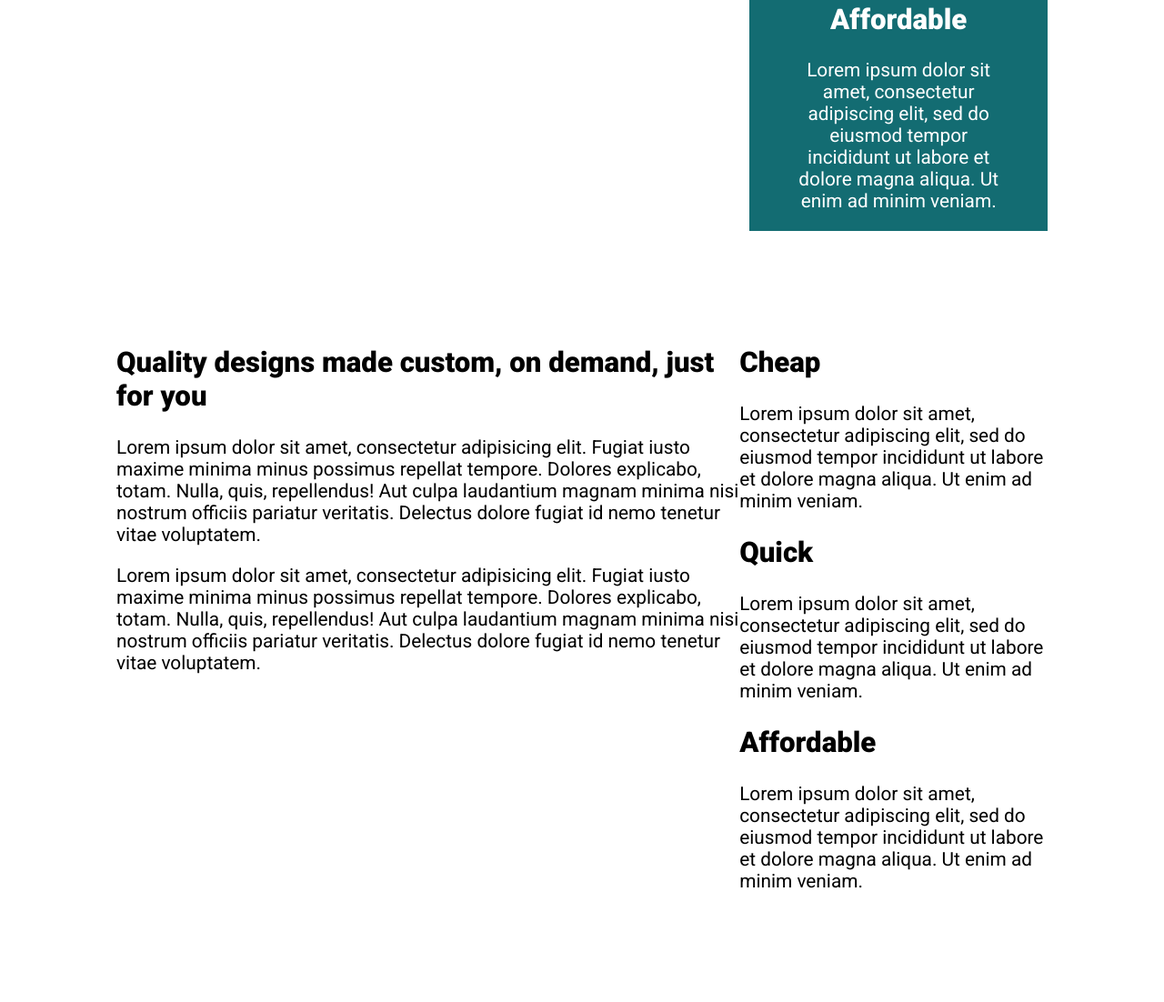
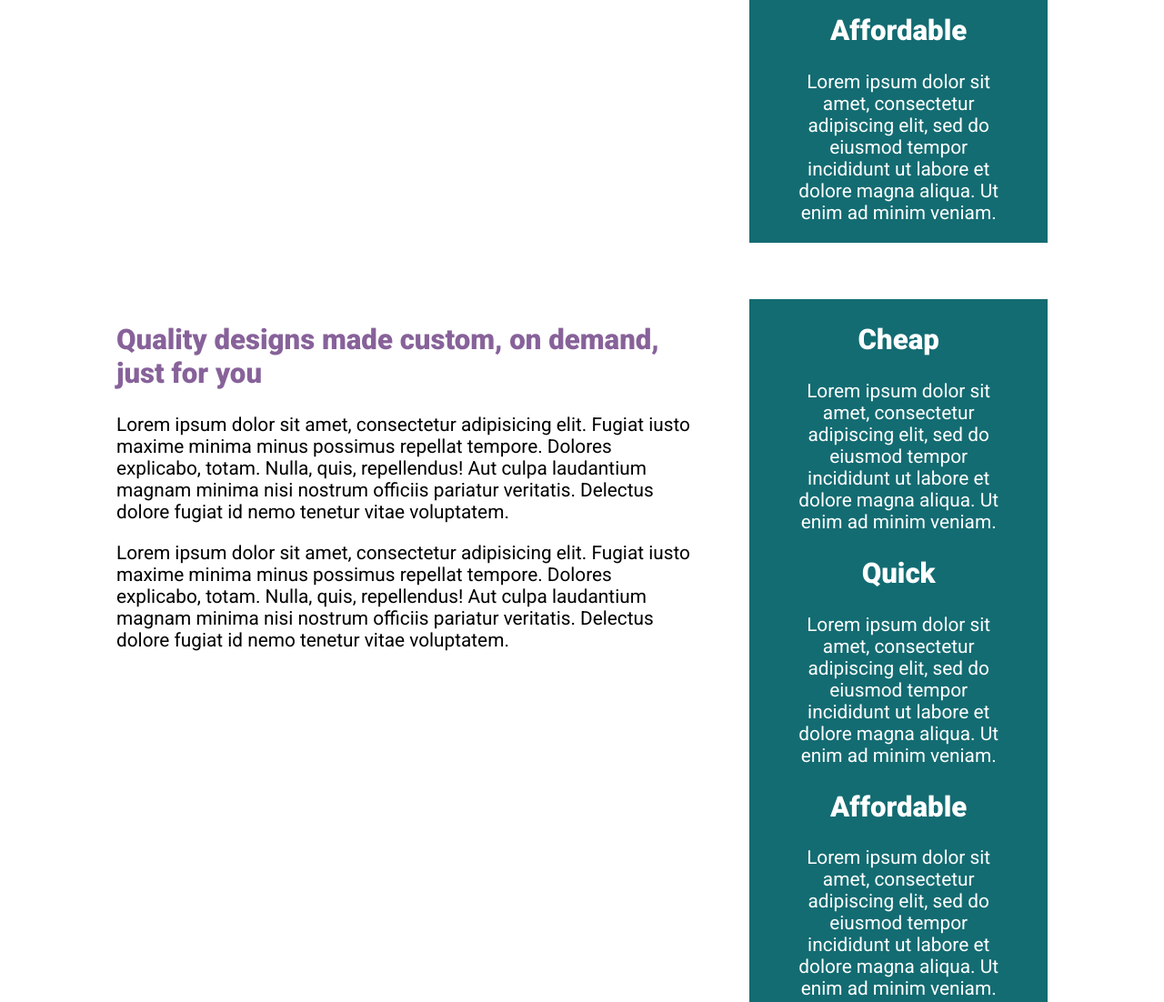
Before and after one commit to Annie-Huang/conquering-responsive-layouts, a website: page 02-6-challenge2/index.html in a window 1280 px wide. Shown: the part 1154-2256 px from the top of the page at 91% size. Before the commit the page ends 2205 px from the top, so only its background shows below. Drawn offline with Linux system fonts and the light colour scheme.

Commit message:
Flexbox challenge #2 - Solution - Kevin's solution. Mostly the same. But he didn't create more gap between each sidebar item. But I prefer his way to call the second column <aside class="sidebar"> where as I just use <div class="main__bulletin-item">

```diff
--- a/02-6-challenge2/style.css
+++ b/02-6-challenge2/style.css
@@ -29,6 +29,10 @@ img {
 h1 {
   font-size: 3rem;
   margin-top: 0;
+}
+
+.section-title {
+  color: #87629A;
 }
 
 .btn {
@@ -91,9 +95,9 @@ h1 {
   margin-bottom: 3em;
 }
 
-.main {
-  padding: 50px 0;
-}
+/*.main {*/
+/*  padding: 50px 0;*/
+/*}*/
 
 .main__text h2 {
   color: #136C72;
@@ -109,3 +113,18 @@ h1 {
 .main__bulletin-item + .main__bulletin-item {
   margin-top: 2em;
 }
+
+.main {
+  margin-top: 3em;
+}
+.primary-content {
+  width: 62%;
+}
+
+.sidebar {
+  width: 32%;
+  padding: 0 2em;
+  text-align: center;
+  color: #fff;
+  background-color: #136C72;
+}
```
